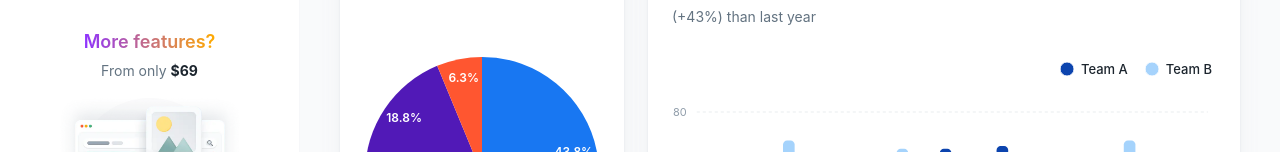
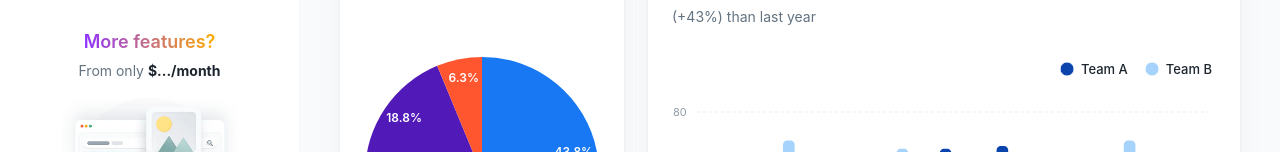
Before and after one commit to Neslep/Taskify.FE, a React (Vite) app: page / in a window 1280 px wide. Shown: the part 468-620 px from the top of the page. Built offline with nearby package versions, Linux system fonts and the light colour scheme.

Commit message:
Modified Upgrade & Project

```diff
--- a/src/layouts/components/nav-upgrade.tsx
+++ b/src/layouts/components/nav-upgrade.tsx
@@ -30,7 +30,7 @@ export function NavUpgrade({ sx, ...other }: StackProps) {
       <Typography variant="body2" sx={{ color: 'text.secondary', mt: 0.5 }}>
         {`From only `}
         <Box component="strong" sx={{ color: 'text.primary' }}>
-          $69
+          $.../month
         </Box>
       </Typography>
 
@@ -42,7 +42,7 @@ export function NavUpgrade({ sx, ...other }: StackProps) {
       />
 
       <Button
-        href="https://material-ui.com/store/items/minimal-dashboard/"
+        href=""
         target="_blank"
         variant="contained"
         color="inherit"
--- a/src/sections/userProject/view/project-view.tsx
+++ b/src/sections/userProject/view/project-view.tsx
@@ -43,14 +43,14 @@ export function UserView() {
     <DashboardContent>
       <Box display="flex" alignItems="center" mb={5}>
         <Typography variant="h4" flexGrow={1}>
-          Users
+          Projects
         </Typography>
         <Button
           variant="contained"
           color="inherit"
           startIcon={<Iconify icon="mingcute:add-line" />}
         >
-          New user
+          New Project
         </Button>
       </Box>
 
```
